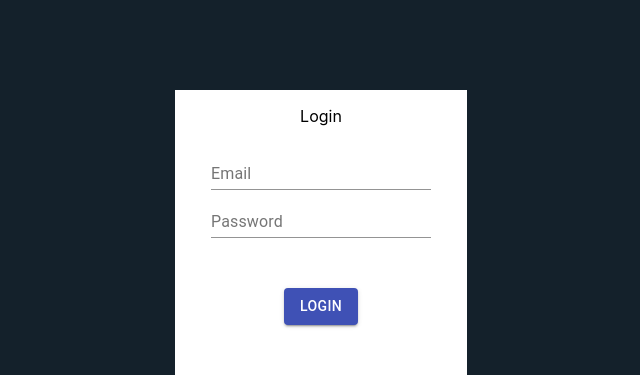
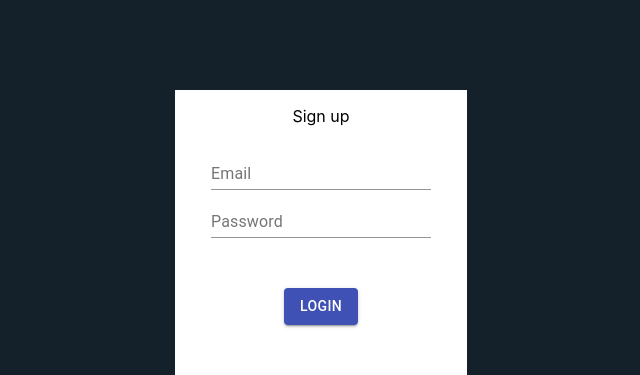
Before and after one commit to WebAhead7/packages, a React (Create React App) app: page / in a window 1280 px wide. Shown: the top 375 px of the page, without its empty margins (319-959 px from the left). Built offline with nearby package versions, Linux system fonts and the light colour scheme.

Commit message:
sign up ready

```diff
--- a/src/App.js
+++ b/src/App.js
@@ -1,12 +1,13 @@
 import "./App.css";
 import Home from "./screens/Home";
 import Login from "./screens/Login";
+import Signup from "./screens/Signup";
 
 function App() {
   return (
     <div className="App">
       {/* <Home /> */}
-      <Login />
+      <Signup />
     </div>
   );
 }
--- a/src/screens/Signup/index.jsx
+++ b/src/screens/Signup/index.jsx
@@ -0,0 +1,63 @@
+import React, { useState } from "react";
+import {
+  Button,
+  TextField,
+  Slider,
+  Typography,
+  Input,
+  InputAdornment,
+  IconButton,
+  InputLabel,
+  FormControl,
+} from "@material-ui/core";
+// import AccountCircle from "@material-ui/icons/AccountCircle";
+import styles from "./styles";
+import { Visibility, VisibilityOff } from "@material-ui/icons";
+
+const Signup = () => {
+  const [values, setValues] = useState({
+    email: "",
+    password: "",
+  });
+
+  const handlerInputs = (event, inputName) => {
+    setValues({ ...values, [inputName]: event.target.value });
+  };
+
+  return (
+    <div>
+      <div style={styles.container}>
+        <p style={styles.header}>Sign up</p>
+        <FormControl>
+          <InputLabel htmlFor="email">Email</InputLabel>
+          <Input
+            type="email"
+            label="Email"
+            id="email"
+            onChange={(e) => handlerInputs(e, "email")}
+            value={values.email}
+          />
+        </FormControl>
+        <FormControl>
+          <InputLabel htmlFor="password">Password</InputLabel>
+          <Input
+            id="password"
+            type={"password"}
+            value={values.password}
+            onChange={(e) => handlerInputs(e, "password")}
+          />
+        </FormControl>
+      </div>
+      <Button
+        variant="contained"
+        color="primary"
+        style={{ marginTop: 50 }}
+        onClick={() => console.log(values)}
+      >
+        Login
+      </Button>
+    </div>
+  );
+};
+
+export default Signup;
--- a/src/screens/Signup/styles.js
+++ b/src/screens/Signup/styles.js
@@ -1,5 +1,17 @@
 import { makeStyles } from "@material-ui/core/styles";
 
-const styles = makeStyles({});
+const styles = makeStyles({
+  container: {
+    display: "flex",
+    justifyContent: "center",
+    alignContent: "center",
+    padding: 15,
+  },
+  header: {
+    fontSize: 22,
+    fontWeight: "bold",
+    marginTop: 20,
+  },
+});
 
 export default styles;
```
Also changed, not shown: 1 other file (tests, documents, lock files or other folders).
